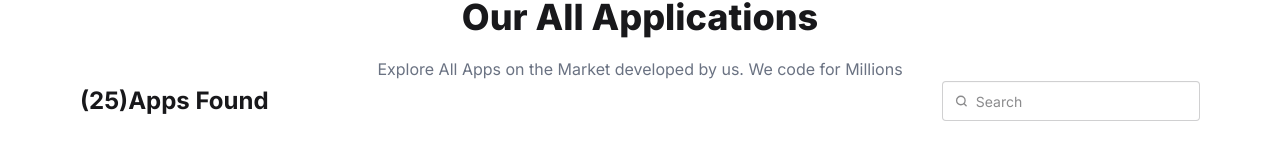
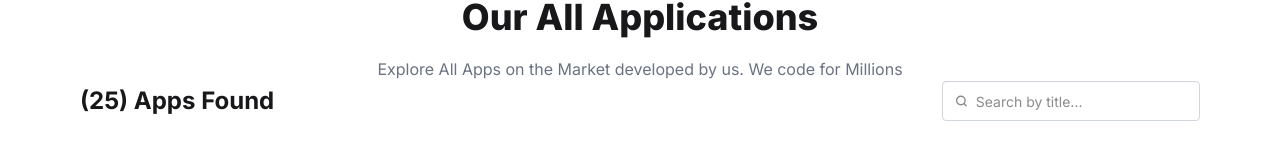
Before and after one commit to webdiv-rakib/Hero-Store, a React (Vite) app: page /apps in a window 1280 px wide. Shown: the part 147-307 px from the top of the page. Built offline with nearby package versions, Linux system fonts and the light colour scheme.

Commit message:
search input working.

```diff
--- a/src/Routes/Routes.jsx
+++ b/src/Routes/Routes.jsx
@@ -3,6 +3,7 @@ import Root from "../pages/Root/Root";
 import ErrorPage from "../pages/ErrorPage/ErrorPage";
 import Home from "../pages/Home/Home";
 import AllApps from "../pages/AllApps/AllApps";
+import AppDetails from "../pages/AppDetails/AppDetails";
 
 export const router = createBrowserRouter([
   {
@@ -23,6 +24,11 @@ export const router = createBrowserRouter([
       path: "/apps",
       loader: () => fetch('appData.json'),
       Component: AllApps,
+    },
+    {
+      path: "/appDetails/:id",
+      loader: () => fetch('appData.json'),
+      Component: <AppDetails></AppDetails>
     }
     ]
   },
--- a/src/pages/AllApps/AllApps.jsx
+++ b/src/pages/AllApps/AllApps.jsx
@@ -1,9 +1,15 @@
-import React from 'react';
+import React, { useState } from 'react';
 import { useLoaderData } from 'react-router';
 import AppsLists from '../AppsLists/AppsLists';
 
 const AllApps = () => {
     const appData = useLoaderData();
+    const [searchTerm, setSearchTerm] = useState("");
+
+    // 3. Filter the apps based on the search term (case-insensitive)
+    const filteredApps = appData.filter(app =>
+        app.title.toLowerCase().includes(searchTerm.toLowerCase())
+    );
     return (
         <div>
             <div className='text-center md:pt-20'>
@@ -12,10 +18,11 @@ const AllApps = () => {
             </div>
             <div className='flex items-center justify-between md:px-20'>
                 <div className='text-2xl font-bold'>
-                    <h1>({appData.length})Apps Found</h1>
+                    {/* Update the count to reflect filtered results */}
+                    <h1>({filteredApps.length}) Apps Found</h1>
                 </div>
                 <div>
-                    <label className="input">
+                    <label className="input outline-none border-gray-300">
                         <svg className="h-[1em] opacity-50" xmlns="http://www.w3.org/2000/svg" viewBox="0 0 24 24">
                             <g
                                 strokeLinejoin="round"
@@ -28,15 +35,28 @@ const AllApps = () => {
                                 <path d="m21 21-4.3-4.3"></path>
                             </g>
                         </svg>
-                        <input type="search" required placeholder="Search" />
+                        <input
+                            type="search"
+                            placeholder="Search by title..."
+                            value={searchTerm}
+                            onChange={(e) => setSearchTerm(e.target.value)}
+                        />
                     </label>
                 </div>
             </div>
-            <div className="grid grid-cols-1 md:grid-cols-5 justify-self-center items-center gap-5 ms:gap-x-10  md:pb-10 md:pt-10 pt-5 pb-5">
-                {
-                    appData.map(app => <AppsLists key={app.id} app={app}></AppsLists>)
-                }
-            </div>
+            {/* 5. Conditional Rendering: Show grid OR "Not Found" message */}
+            {filteredApps.length > 0 ? (
+                <div className="grid grid-cols-1 md:grid-cols-2 lg:grid-cols-4 justify-items-center items-center gap-5 md:pb-10 md:pt-10 pt-5 pb-5 px-5 md:px-20">
+                    {
+                        filteredApps.map(app => <AppsLists key={app.id} app={app}></AppsLists>)
+                    }
+                </div>
+            ) : (
+                <div className="flex flex-col items-center justify-center mt-20 space-y-4 md:pb-10">
+                    <h2 className="text-3xl font-bold text-gray-400">No App Found</h2>
+                    <p className="text-gray-500">Try searching for a different keyword.</p>
+                </div>
+            )}
         </div>
     );
 };
--- /dev/null
+++ b/src/pages/AppDetails/AppDetails.jsx
@@ -0,0 +1,10 @@
+import React from 'react';
+import { Link } from 'react-router';
+
+const AppDetails = () => {
+    return (
+        <div></div>
+    );
+};
+
+export default AppDetails;
--- /dev/null
+++ b/src/pages/SingleApp/SingleApp.jsx
@@ -0,0 +1,13 @@
+import React from 'react';
+
+const SingleApp = () => {
+    return (
+        <Link to={`/appDetails/${id}`}>
+            <div>
+                <h1>Details</h1>
+            </div>
+        </Link>
+    );
+};
+
+export default SingleApp;
```
